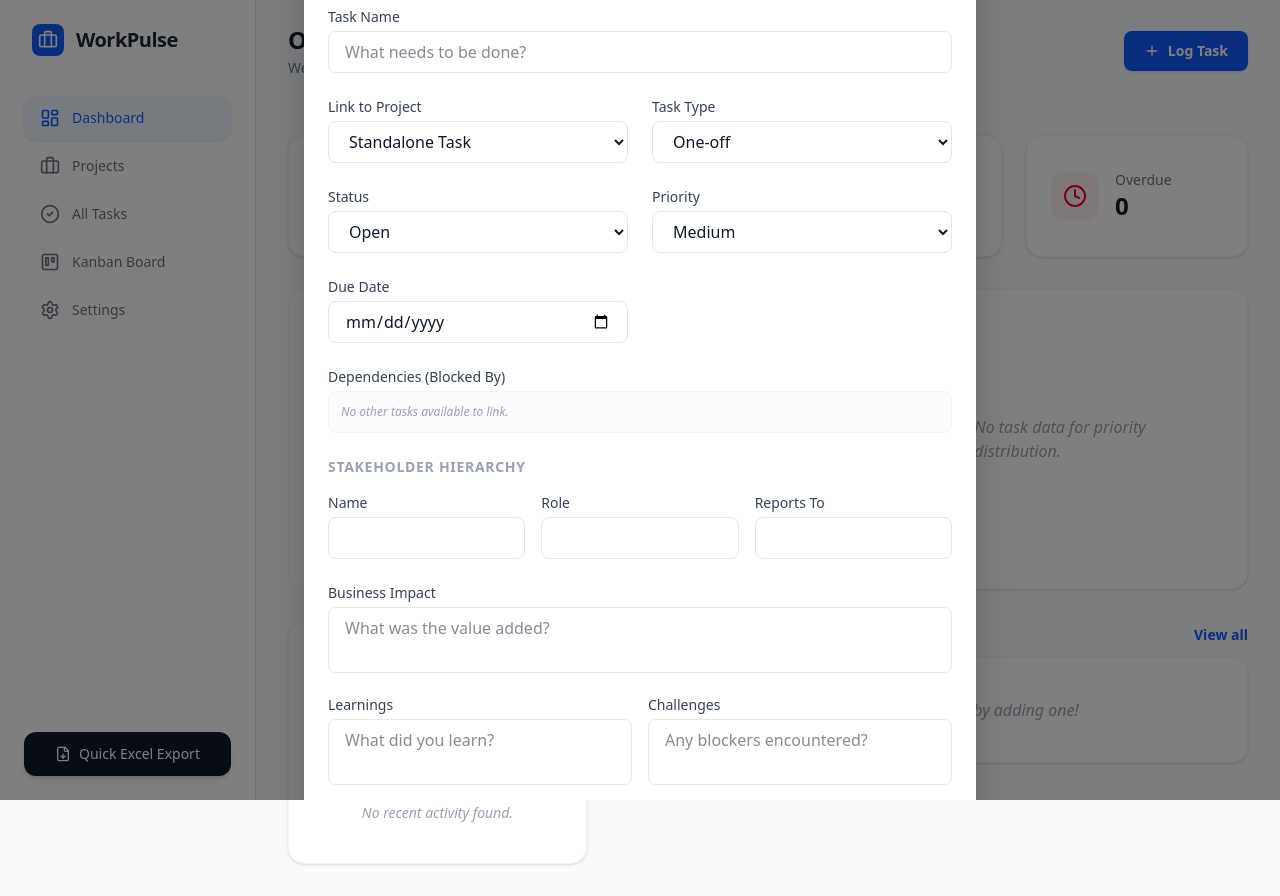
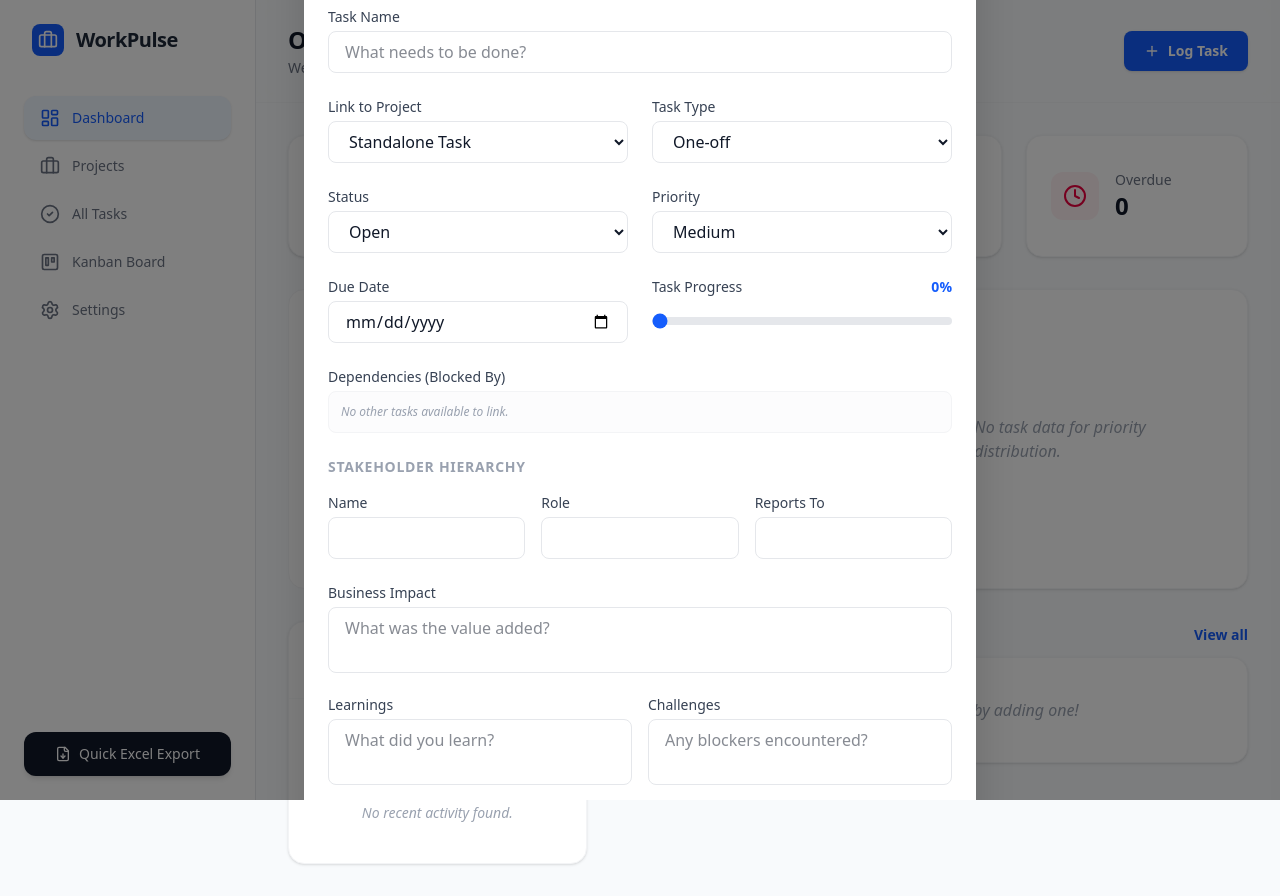
Before and after one commit to Dinesh-Das/WorkPulse, a React (Vite) app: page / in a window 1280 px wide. Both pictures are taken after a click on the button "Log Task". Built offline with nearby package versions, Linux system fonts and the light colour scheme.

Commit message:
feat(tasks): add progress tracking to tasks
Introduced a progress field to task data with a visual progress bar in the Kanban board and task list. Added a range slider to the task form to allow users to update completion percentage, with auto-sync logic for task status.

```diff
--- a/src/App.tsx
+++ b/src/App.tsx
@@ -524,7 +524,18 @@ export default function App() {
                               </div>
                             </div>
                           </div>
-                          <StatusBadge status={task.status} />
+                          <div className="flex items-center gap-6">
+                            <div className="flex flex-col items-end gap-1 w-20">
+                              <span className="text-[10px] font-bold text-gray-400">{task.progress || 0}%</span>
+                              <div className="w-full h-1 bg-gray-100 rounded-full overflow-hidden">
+                                <div
+                                  className={`h-full rounded-full ${(task.progress || 0) === 100 ? 'bg-emerald-500' : 'bg-blue-600'}`}
+                                  style={{ width: `${task.progress || 0}%` }}
+                                />
+                              </div>
+                            </div>
+                            <StatusBadge status={task.status} />
+                          </div>
                         </div>
                       ))}
                       {tasks.length === 0 && (
@@ -798,6 +809,7 @@ export default function App() {
                             <SortIcon column="status" />
                           </div>
                         </th>
+                        <th className="px-6 py-4 text-center">Progress</th>
                         <th className="px-6 py-4">Stakeholder</th>
                         <th className="px-6 py-4 text-right">Actions</th>
                       </tr>
@@ -853,6 +865,19 @@ export default function App() {
                             </td>
                             <td className="px-6 py-4">
                               <StatusBadge status={task.status} />
+                            </td>
+                            <td className="px-6 py-4 min-w-[120px]">
+                              <div className="flex flex-col gap-1.5">
+                                <div className="flex items-center justify-between text-[10px] font-bold text-gray-500 uppercase">
+                                  <span>{task.progress || 0}%</span>
+                                </div>
+                                <div className="w-full h-1.5 bg-gray-100 rounded-full overflow-hidden">
+                                  <div
+                                    className={`h-full rounded-full transition-all duration-500 ${(task.progress || 0) === 100 ? 'bg-emerald-500' : 'bg-blue-600'}`}
+                                    style={{ width: `${task.progress || 0}%` }}
+                                  />
+                                </div>
+                              </div>
                             </td>
                             <td className="px-6 py-4">
                               {task.stakeholder ? (
--- a/src/components/KanbanBoard.tsx
+++ b/src/components/KanbanBoard.tsx
@@ -342,6 +342,23 @@ const TaskCard: React.FC<TaskCardProps> = ({
         </div>
       )}
 
+      {/* Progress Bar */}
+      <div className="mb-3 space-y-1">
+        <div className="flex items-center justify-between text-[10px] font-bold text-gray-400 uppercase tracking-tighter">
+          <span>Progress</span>
+          <span className="text-gray-900">{task.progress || 0}%</span>
+        </div>
+        <div className="w-full h-1.5 bg-gray-100 rounded-full overflow-hidden">
+          <motion.div
+            initial={{ width: 0 }}
+            animate={{ width: `${task.progress || 0}%` }}
+            className={`h-full rounded-full transition-all ${
+              (task.progress || 0) === 100 ? 'bg-emerald-500' : 'bg-blue-600'
+            }`}
+          />
+        </div>
+      </div>
+
       <div className="space-y-2">
         <div className="flex items-center gap-2 text-[11px] text-gray-500">
           <Clock className="w-3 h-3" />
--- a/src/components/TaskForm.tsx
+++ b/src/components/TaskForm.tsx
@@ -39,6 +39,7 @@ export const TaskForm: React.FC<TaskFormProps> = ({
       learnings: '',
       challenges: '',
       dependencies: [],
+      progress: 0,
     }
   );
 
@@ -166,6 +167,28 @@ export const TaskForm: React.FC<TaskFormProps> = ({
               />
             </div>
 
+            <div className="md:col-span-1">
+              <label className="block text-sm font-medium text-gray-700 mb-1 flex justify-between">
+                <span>Task Progress</span>
+                <span className="text-blue-600 font-bold">{formData.progress || 0}%</span>
+              </label>
+              <div className="flex items-center h-10">
+                <input
+                  type="range"
+                  min="0"
+                  max="100"
+                  step="5"
+                  value={formData.progress || 0}
+                  onChange={(e) => {
+                    const progress = parseInt(e.target.value);
+                    const newStatus = progress === 100 ? TaskStatus.COMPLETED : (progress > 0 ? TaskStatus.IN_PROGRESS : formData.status);
+                    setFormData({ ...formData, progress, status: newStatus });
+                  }}
+                  className="w-full h-2 bg-gray-200 rounded-lg appearance-none cursor-pointer accent-blue-600"
+                />
+              </div>
+            </div>
+
             <div className="md:col-span-2">
               <label className="block text-sm font-medium text-gray-700 mb-1">Dependencies (Blocked By)</label>
               <div className="grid grid-cols-1 md:grid-cols-2 gap-2 max-h-40 overflow-y-auto p-3 border border-gray-100 rounded-lg bg-gray-50/50">
--- a/src/types.ts
+++ b/src/types.ts
@@ -64,6 +64,7 @@ export interface Task {
   dependencies?: string[];
   color?: string;
   isArchived?: boolean;
+  progress?: number;
   createdAt: number;
 }
 
```
